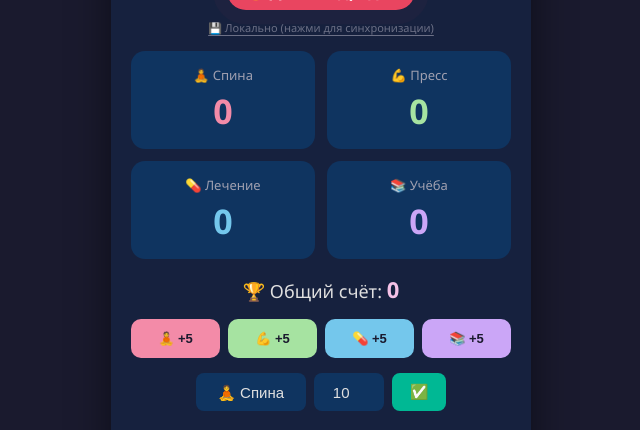
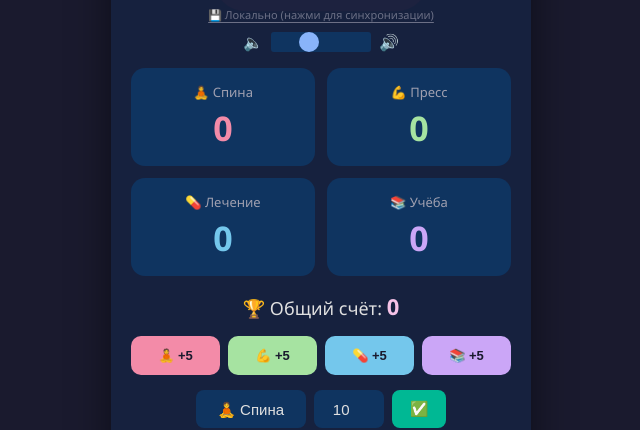
Before and after one commit to drun-nost/life-game, a plain HTML site: page index.html in a window 1280 px wide. Shown: the part 122-552 px from the top of the page, without its empty margins (319-959 px from the left). Drawn offline with Linux system fonts and the light colour scheme.

Commit message:
Update index.html

```diff
--- a/index.html
+++ b/index.html
@@ -86,6 +86,35 @@
             cursor: pointer;
             font-size: 12px;
         }
+
+        /* Ползунок громкости */
+        .volume-control {
+            display: flex;
+            align-items: center;
+            justify-content: center;
+            gap: 8px;
+            margin: 8px 0;
+            font-size: 13px;
+            color: #a0a0b0;
+        }
+        .volume-control input[type="range"] {
+            -webkit-appearance: none;
+            width: 100px;
+            height: 6px;
+            border-radius: 3px;
+            background: #0f3460;
+            outline: none;
+        }
+        .volume-control input[type="range"]::-webkit-slider-thumb {
+            -webkit-appearance: none;
+            width: 20px;
+            height: 20px;
+            border-radius: 50%;
+            background: #89b4fa;
+            cursor: pointer;
+        }
+        .volume-icon { font-size: 16px; }
+
         .stats {
             display: grid;
             grid-template-columns: 1fr 1fr;
@@ -220,6 +249,13 @@
         <button onclick="saveToken()">💾 Сохранить</button>
     </div>
 
+    <!-- Ползунок громкости -->
+    <div class="volume-control">
+        <span class="volume-icon">🔈</span>
+        <input type="range" id="volume-slider" min="0" max="100" value="30" oninput="changeVolume(this.value)">
+        <span class="volume-icon">🔊</span>
+    </div>
+
     <div class="stats">
         <div class="stat-card">
             <div class="stat-name">🧘 Спина</div>
@@ -272,8 +308,9 @@
 </div>
 
 <script>
-    const STORAGE_KEY = 'lifeGameDataV11';
+    const STORAGE_KEY = 'lifeGameDataV12';
     const TOKEN_STORAGE_KEY = 'lifeGameGistToken';
+    const VOLUME_STORAGE_KEY = 'lifeGameVolume';
     const GIST_FILENAME = 'life-game-data.json';
     const GIST_DESCRIPTION = 'Life Game sync data';
 
@@ -281,14 +318,29 @@
     let GIST_ID = null;
     let syncEnabled = false;
 
-    // ========== ЗВУК ==========
+    // ========== ЗВУК С НАСТРОЙКОЙ ГРОМКОСТИ ==========
     let honorSound = null;
     let soundUnlocked = false;
+
+    function getVolume() {
+        return parseInt(localStorage.getItem(VOLUME_STORAGE_KEY) || '30');
+    }
+
+    function saveVolume(value) {
+        localStorage.setItem(VOLUME_STORAGE_KEY, value);
+    }
+
+    function changeVolume(value) {
+        saveVolume(value);
+        if (honorSound) {
+            honorSound.volume = value / 100;
+        }
+    }
 
     function initSound() {
         if (honorSound) return;
         honorSound = new Audio('honor.mp3');
-        honorSound.volume = 0.8;
+        honorSound.volume = getVolume() / 100;
         honorSound.preload = 'auto';
         honorSound.addEventListener('canplaythrough', function() {
             console.log('✅ Звук загружен');
@@ -299,11 +351,12 @@
     function unlockSound() {
         if (soundUnlocked) return;
         if (!honorSound) initSound();
+        const savedVolume = honorSound.volume;
         honorSound.volume = 0;
         honorSound.play().then(function() {
             honorSound.pause();
             honorSound.currentTime = 0;
-            honorSound.volume = 0.8;
+            honorSound.volume = savedVolume;
             soundUnlocked = true;
             console.log('🔓 Звук разблокирован');
         }).catch(function(e) {});
@@ -360,7 +413,6 @@
         input.value = '';
         GIST_ID = null;
         syncEnabled = false;
-        // Сразу пробуем подключиться
         setStatus('🔄 Подключение...');
         await loadFromCloud();
         updateUI();
@@ -413,20 +465,13 @@
             if (!GIST_ID) {
                 GIST_ID = await loadGistId();
                 if (!GIST_ID) {
-                    // Нет гиста — создаём с текущими данными
                     GIST_ID = await createGist();
                     setStatus('☁️ Облако подключено');
                 }
             }
-
             const gist = await apiCall(`https://api.github.com/gists/${GIST_ID}`);
             const cloudData = JSON.parse(gist.files[GIST_FILENAME].content);
-            const localData = loadLocalData();
-
-            // ВСЕГДА берём облачные данные при загрузке страницы
-            // Это гарантирует синхронизацию в обе стороны
             data = cloudData;
-
             syncEnabled = true;
             setStatus('☁️ Синхронизировано');
             saveLocalData();
@@ -446,7 +491,6 @@
                 body: JSON.stringify({ files: { [GIST_FILENAME]: { content: JSON.stringify(data, null, 2) } } })
             });
             setStatus('☁️ Сохранено');
-            console.log('✅ Сохранено в облако');
         } catch (error) {
             console.error('Ошибка сохранения:', error);
             setStatus('⚠️ Не сохранено в облако');
@@ -517,7 +561,6 @@
         addXP(amount);
         updateStreak();
         saveLocalData();
-        // Сразу сохраняем в облако и ждём
         await saveToCloud();
         playRDR2Sound();
         updateUI();
@@ -560,12 +603,15 @@
     }
 
     // ========== ИНИЦИАЛИЗАЦИЯ ==========
+    // Устанавливаем ползунок в сохранённое положение
+    const savedVolume = getVolume();
+    document.getElementById('volume-slider').value = savedVolume;
+
     initSound();
     document.addEventListener('touchstart', unlockSound, { once: true });
     document.addEventListener('click', unlockSound, { once: true });
 
     data = loadLocalData();
-    // При загрузке ВСЕГДА берём данные из облака (если есть токен)
     loadFromCloud().then(function() { updateUI(); });
     updateUI();
 </script>
```
